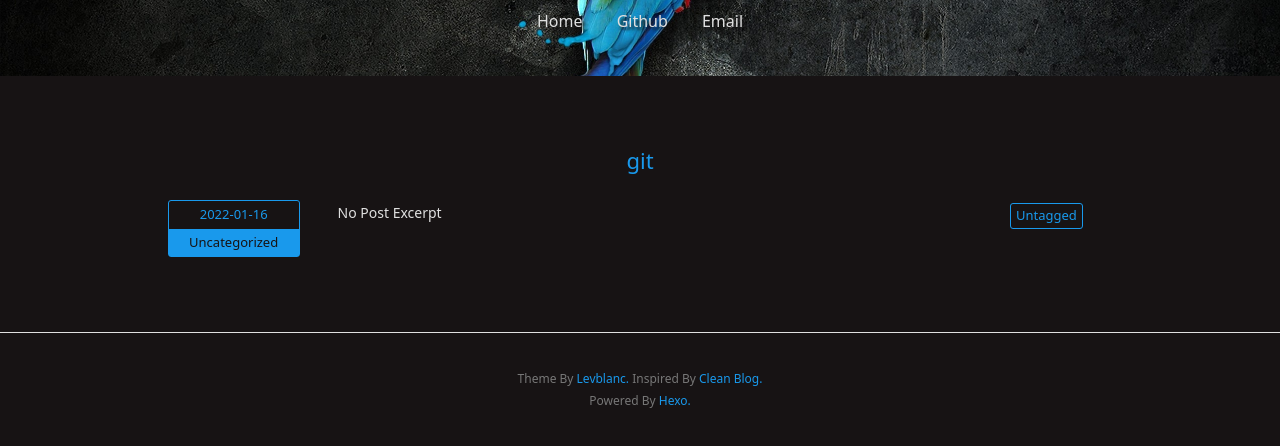
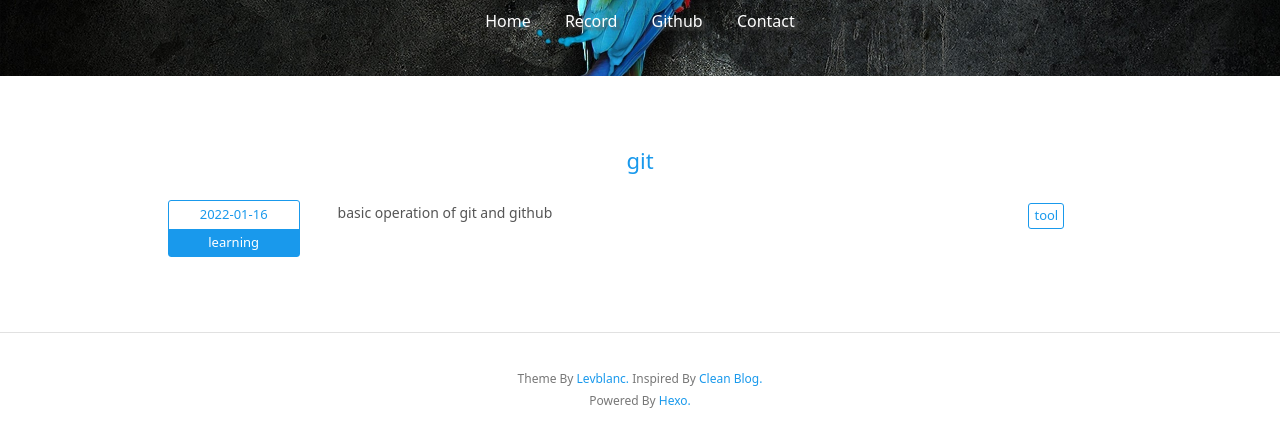
Before and after one commit to Marszhewei/Marszhewei.github.io, a plain HTML site: page index.html in a window 1280 px wide. Shown: the part 208-654 px from the top of the page. Drawn offline with Linux system fonts and the light colour scheme.

Commit message:
Site updated: 2022-01-16 00:26:02

```diff
--- a/index.html
+++ b/index.html
@@ -30,7 +30,7 @@
   <!-- Custom CSS -->
 
 
-<link rel="stylesheet" href="/css/style.dark.css">
+<link rel="stylesheet" href="/css/style.light.css">
 
 
   <!-- Google Analytics -->
@@ -54,9 +54,17 @@
           <ul>
 
               <li>
+                <a href="/">
+
+                  Home
+
+                </a>
+              </li>
+
+              <li>
                 <a href="/archives">
 
-                  Home
+                  Record
 
                 </a>
               </li>
@@ -72,7 +80,7 @@
               <li>
                 <a href="mailto:zhewei@stu.xidian.edu.cn">
 
-                  Email
+                  Contact
 
                 </a>
               </li>
@@ -99,16 +107,16 @@
       <div class="date">2022-01-16</div>
       <div class="categories">
 
-          Uncategorized
+          learning
 
       </div>
     </div>
     <!-- Post Excerpt -->
-    <div class="excerpt typo">No Post Excerpt</div>
+    <div class="excerpt typo">basic operation of git and github</div>
     <!-- Post Tags -->
     <div class="tags">
 
-        <div class="untagged">Untagged</div>
+        <div class="untagged">tool</div>
 
     </div>
   </div>
```
Also changed, not shown: 2022/01/16/git/index.html (+12 -4 lines), archives/2022/01/index.html (+12 -4 lines), archives/2022/index.html (+12 -4 lines), archives/index.html (+12 -4 lines).
